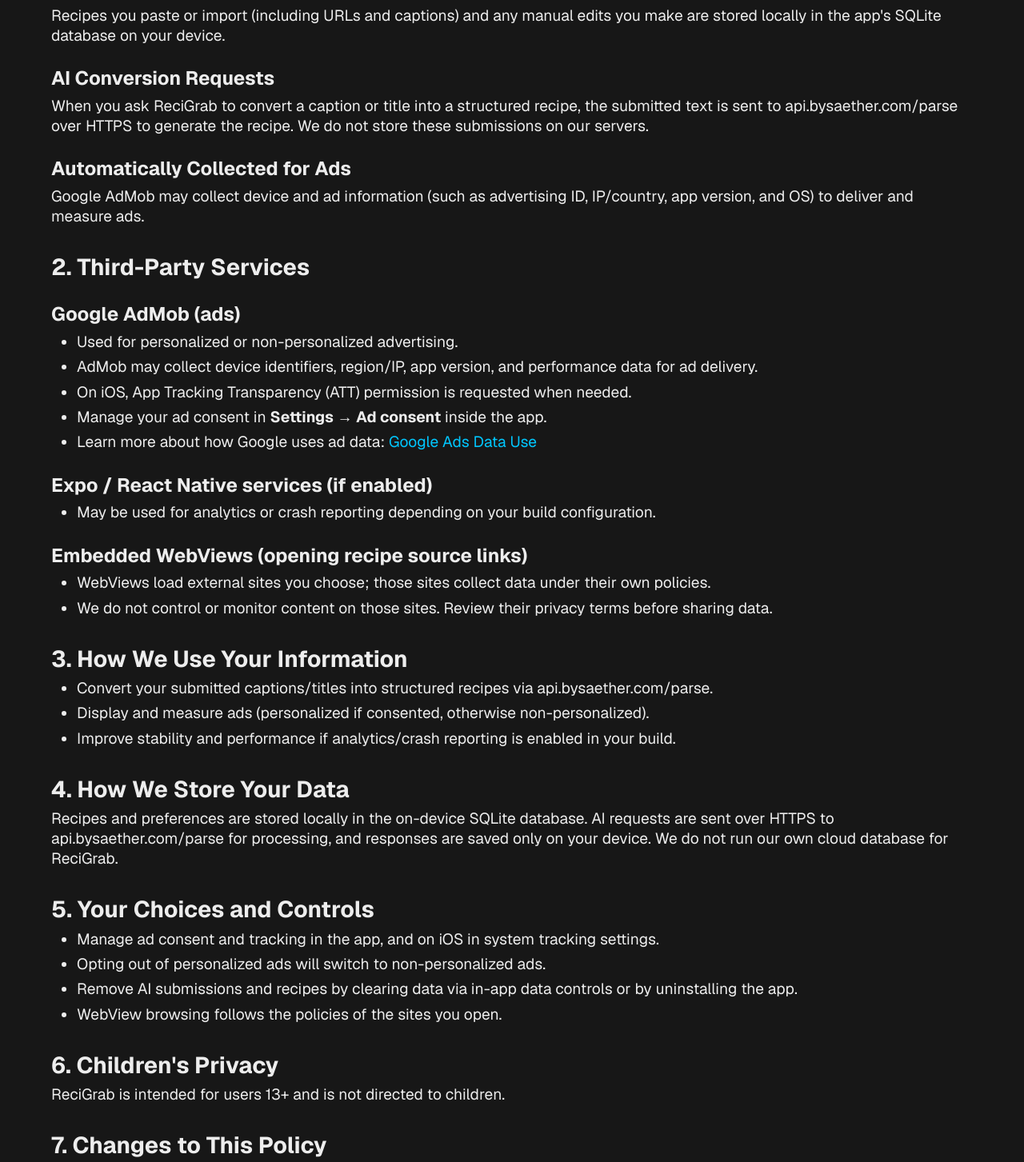
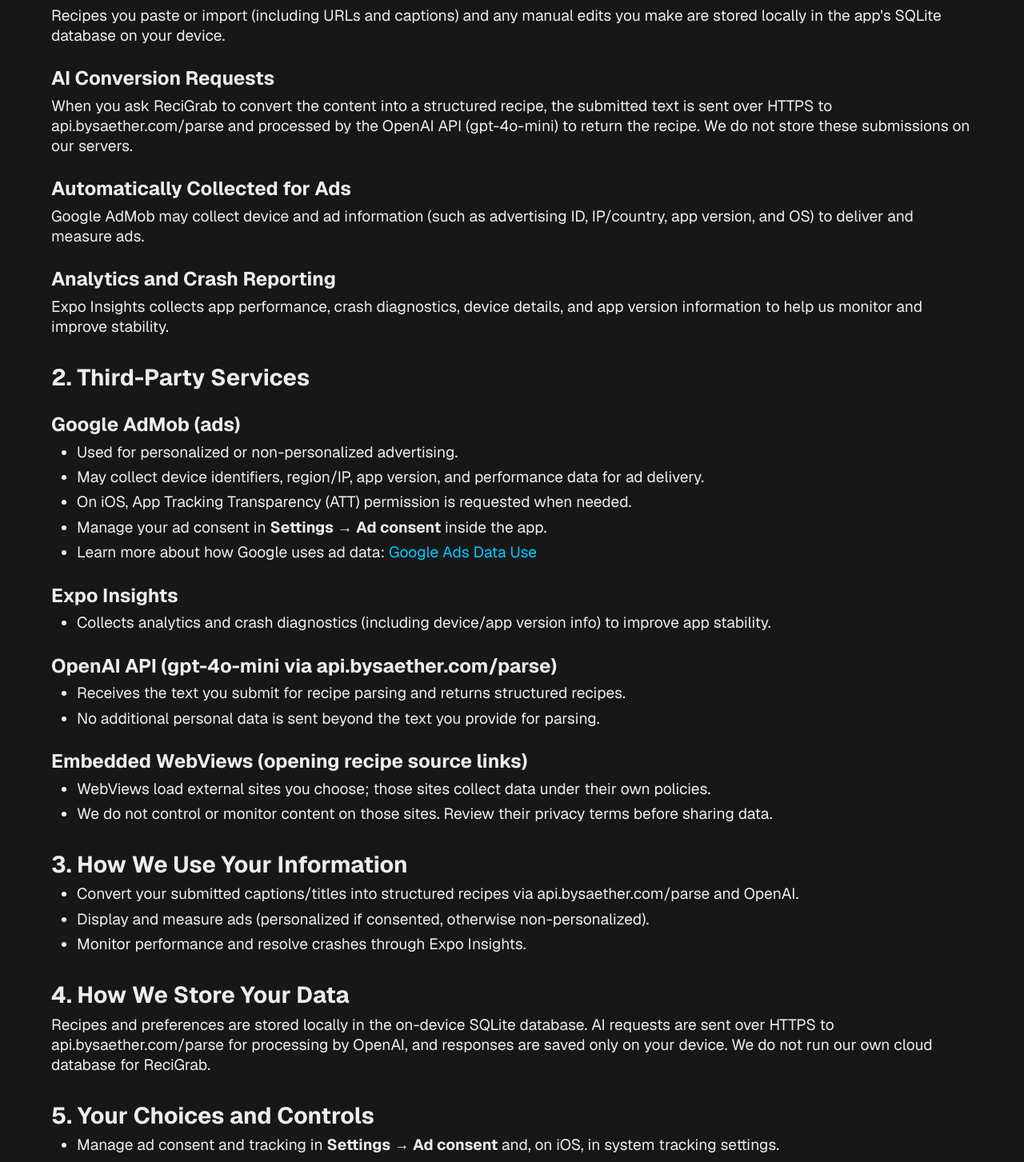
Before and after one commit to williamsaether/bysaether.com, a Next.js app: page /recigrab/privacy-policy in a window 1280 px wide. Shown: the part 520-1973 px from the top of the page at 80% size. Built offline with nearby package versions, Linux system fonts and the light colour scheme.

Commit message:
fix: update privacy policy details and clarify data usage

```diff
--- a/app/recigrab/privacy-policy/page.tsx
+++ b/app/recigrab/privacy-policy/page.tsx
@@ -19,24 +19,30 @@
         <h4>Data You Provide</h4>
         <p>
           Recipes you paste or import (including URLs and captions) and any manual edits you make are stored locally in
-          the app's SQLite database on your device.
+          the app&apos;s SQLite database on your device.
         </p>
         <h4>AI Conversion Requests</h4>
         <p>
-          When you ask ReciGrab to convert a caption or title into a structured recipe, the submitted text is sent to
-          api.bysaether.com/parse over HTTPS to generate the recipe. We do not store these submissions on our servers.
+          When you ask ReciGrab to convert the content into a structured recipe, the submitted text is sent over
+          HTTPS to api.bysaether.com/parse and processed by the OpenAI API (gpt-4o-mini) to return the recipe. We do not
+          store these submissions on our servers.
         </p>
         <h4>Automatically Collected for Ads</h4>
         <p>
           Google AdMob may collect device and ad information (such as advertising ID, IP/country, app version, and OS)
           to deliver and measure ads.
         </p>
+        <h4>Analytics and Crash Reporting</h4>
+        <p>
+          Expo Insights collects app performance, crash diagnostics, device details, and app version information to help
+          us monitor and improve stability.
+        </p>
 
         <h3>2. Third-Party Services</h3>
         <h4><strong>Google AdMob</strong> (ads)</h4>
         <ul>
           <li>Used for personalized or non-personalized advertising.</li>
-          <li>AdMob may collect device identifiers, region/IP, app version, and performance data for ad delivery.</li>
+          <li>May collect device identifiers, region/IP, app version, and performance data for ad delivery.</li>
           <li>On iOS, App Tracking Transparency (ATT) permission is requested when needed.</li>
           <li>Manage your ad consent in <strong>Settings → Ad consent</strong> inside the app.</li>
           <li>
@@ -46,9 +52,14 @@
             </a>
           </li>
         </ul>
-        <h4><strong>Expo / React Native services</strong> (if enabled)</h4>
+        <h4><strong>Expo Insights</strong></h4>
         <ul>
-          <li>May be used for analytics or crash reporting depending on your build configuration.</li>
+          <li>Collects analytics and crash diagnostics (including device/app version info) to improve app stability.</li>
+        </ul>
+        <h4><strong>OpenAI API (gpt-4o-mini via api.bysaether.com/parse)</strong></h4>
+        <ul>
+          <li>Receives the text you submit for recipe parsing and returns structured recipes.</li>
+          <li>No additional personal data is sent beyond the text you provide for parsing.</li>
         </ul>
         <h4><strong>Embedded WebViews</strong> (opening recipe source links)</h4>
         <ul>
@@ -58,29 +69,30 @@
 
         <h3>3. How We Use Your Information</h3>
         <ul>
-          <li>Convert your submitted captions/titles into structured recipes via api.bysaether.com/parse.</li>
+          <li>Convert your submitted captions/titles into structured recipes via api.bysaether.com/parse and OpenAI.</li>
           <li>Display and measure ads (personalized if consented, otherwise non-personalized).</li>
-          <li>Improve stability and performance if analytics/crash reporting is enabled in your build.</li>
+          <li>Monitor performance and resolve crashes through Expo Insights.</li>
         </ul>
 
         <h3>4. How We Store Your Data</h3>
         <p>
           Recipes and preferences are stored locally in the on-device SQLite database. AI requests are sent over HTTPS to
-          api.bysaether.com/parse for processing, and responses are saved only on your device. We do not run our own
-          cloud database for ReciGrab.
+          api.bysaether.com/parse for processing by OpenAI, and responses are saved only on your device. We do not run
+          our own cloud database for ReciGrab.
         </p>
 
         <h3>5. Your Choices and Controls</h3>
         <ul>
-          <li>Manage ad consent and tracking in the app, and on iOS in system tracking settings.</li>
-          <li>Opting out of personalized ads will switch to non-personalized ads.</li>
-          <li>Remove AI submissions and recipes by clearing data via in-app data controls or by uninstalling the app.</li>
+          <li>Manage ad consent and tracking in <strong>Settings → Ad consent</strong> and, on iOS, in system tracking settings.</li>
+          <li>Opting out of personalized ads switches to non-personalized ads.</li>
+          <li>Clear local recipes and AI submissions in the app&apos;s Handle data controls or by uninstalling the app.</li>
           <li>WebView browsing follows the policies of the sites you open.</li>
         </ul>
 
-        <h3>6. Children's Privacy</h3>
+        <h3>6. Children&apos;s Privacy</h3>
         <p>
-          ReciGrab is intended for users 13+ and is not directed to children.
+          ReciGrab is intended for users 13+ and is not directed to children. The app includes unrestricted web access
+          through WebViews and ads that may contain content for adults.
         </p>
 
         <h3>7. Changes to This Policy</h3>
```
